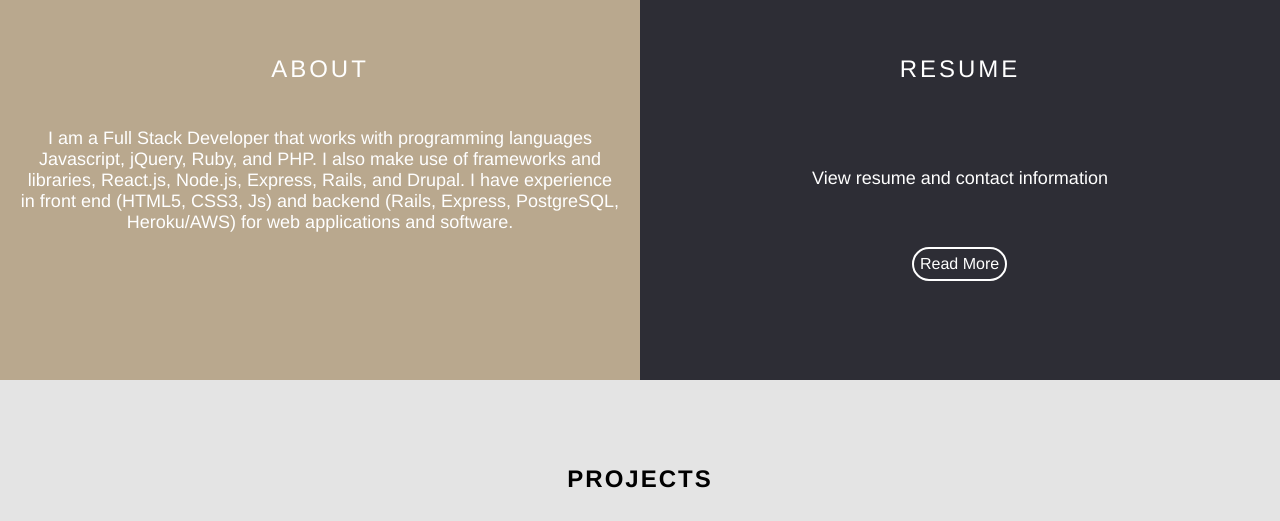
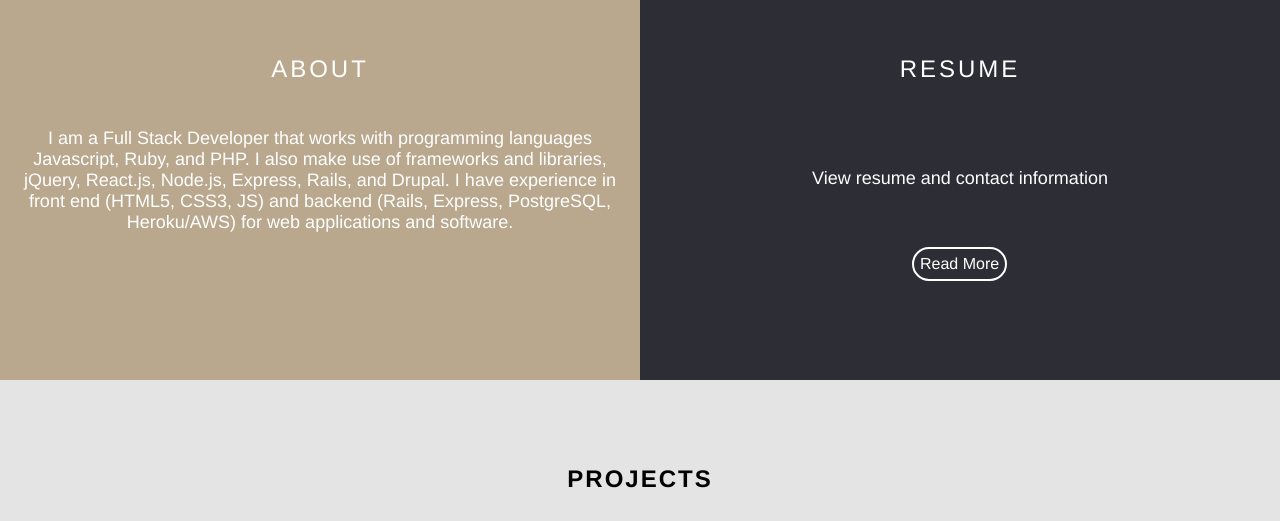
Before and after one commit to snowbrdking26/Peter_King, a website: page index.html in a window 1280 px wide. Shown: the part 820-1341 px from the top of the page. Drawn offline with nearby package versions, Linux system fonts and the light colour scheme.

Commit message:
updated index page

```diff
--- a/index.html
+++ b/index.html
@@ -41,8 +41,8 @@
 
 			<div class="info-tan-box" >
 			  <h2 class="about"data-aos="zoom-in"  data-aos-duration="2000">About</h2>
-				<p class="tanbox"data-aos="zoom-in"  data-aos-duration="2000">I am a Full Stack Developer that works with programming languages Javascript, jQuery, Ruby, and PHP. I also make use of frameworks
-				and libraries, React.js, Node.js, Express, Rails, and Drupal. I have experience in front end (HTML5, CSS3, Js) and backend (Rails, Express, PostgreSQL, Heroku/AWS) for web applications and software.</p>
+				<p class="tanbox"data-aos="zoom-in"  data-aos-duration="2000">I am a Full Stack Developer that works with programming languages Javascript, Ruby, and PHP. I also make use of frameworks
+				and libraries, jQuery, React.js, Node.js, Express, Rails, and Drupal. I have experience in front end (HTML5, CSS3, JS) and backend (Rails, Express, PostgreSQL, Heroku/AWS) for web applications and software.</p>
 			</div>
 
 
```
